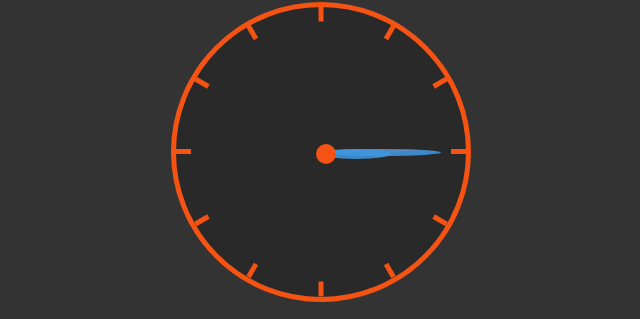
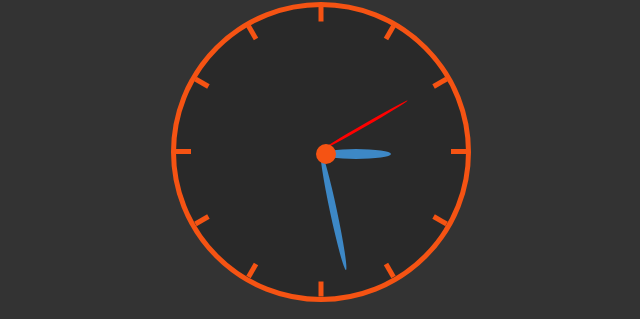
Before and after one commit to felipeEAC/RelogioDigital-Analogico, a plain HTML site: page index.html in a window 1280 px wide. Shown: the part 227-546 px from the top of the page, without its empty margins (319-959 px from the left). Drawn offline with Linux system fonts and the light colour scheme.

Commit message:
relogio analogico

```diff
--- a/script.js
+++ b/script.js
@@ -12,19 +12,24 @@ function updateClock(){
 
     digitalelement.innerHTML =`${fixZero(hour)}:${fixZero(minute)}:${fixZero(second)}`;  //innerHTML = adciona um texto : : :
 
+    let sDeg = ((360 / 60) * second) - 90;         //Divide o raio de um circulo pelo total de segundos , assim iremos descobre quantos graus possui cada segundo
+    let mDeg = ((360 / 60) * minute) - 90;
+    let hDeg = ((360 / 12) * hour)   - 90;
+
+    //sElement.style.transform = 'rotate(-90deg)'; // insere na varial sElement  um estilo css , style.tranform , o rotate informa qual a posiçao do ponteiro
+    sElement.style.transform = `rotate(${sDeg}deg)`;
+    mElement.style.transform = `rotate(${mDeg}deg)`;
+    hElement.style.transform = `rotate(${hDeg}deg)`;
+
 }
 
 function fixZero(time){
-  /*  if(time < 10 ){
+    if(time < 10 ){
         return '0' + time;
     }else{
         return time;
     }
-    */
-
-     return time <10 ? `0${time}` : time;         // forma alternativa
-
+    // return time <10 ? `0${time}` : time;         // forma alternativa
 }
-
-
 setInterval(updateClock, 1000);                 // cria um intervalo para contagem de tempo
+updateClock();
--- a/style.css
+++ b/style.css
@@ -65,7 +65,7 @@ h1 {
 .p_s {
     width: 100px;
     height: 3px;
-    background-color: rgba(255, 15, 15, 0.89)
+    background-color: #f00;
 }
 .p_m {
     width: 120px;
```
